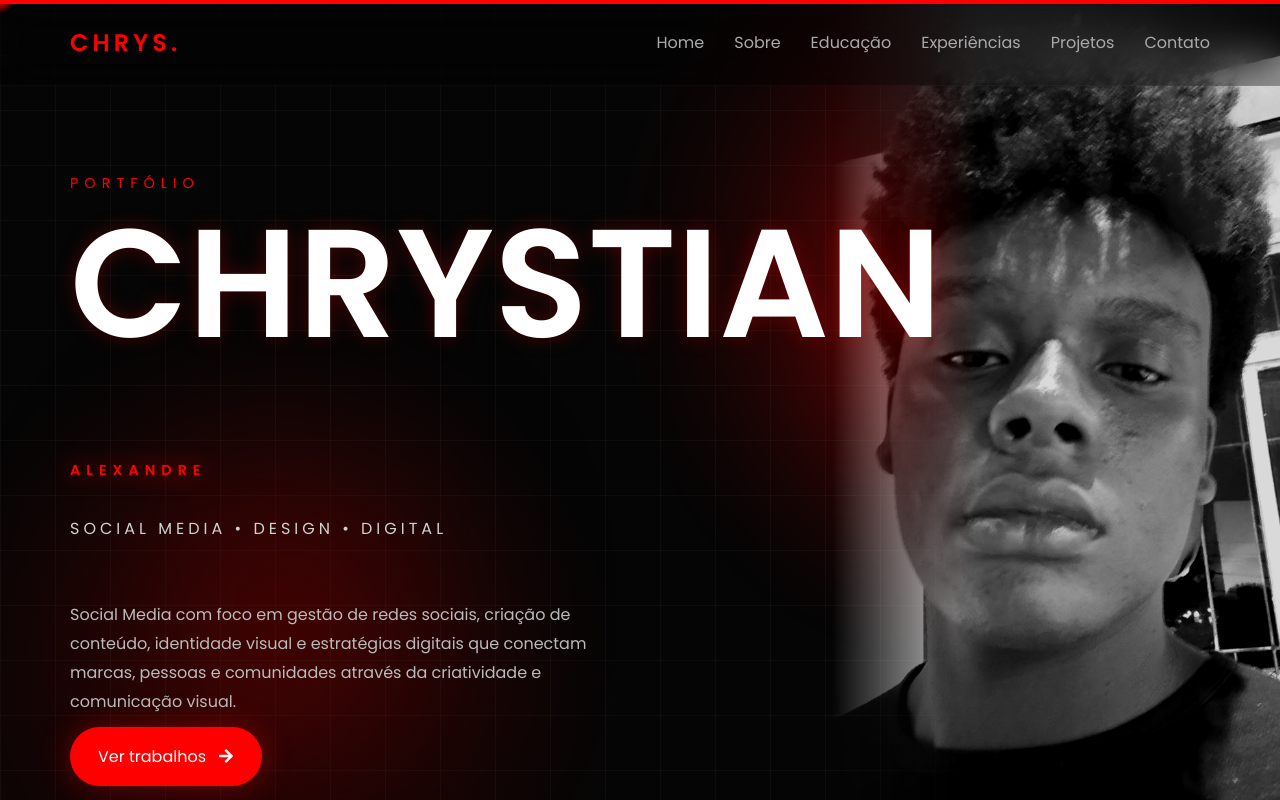
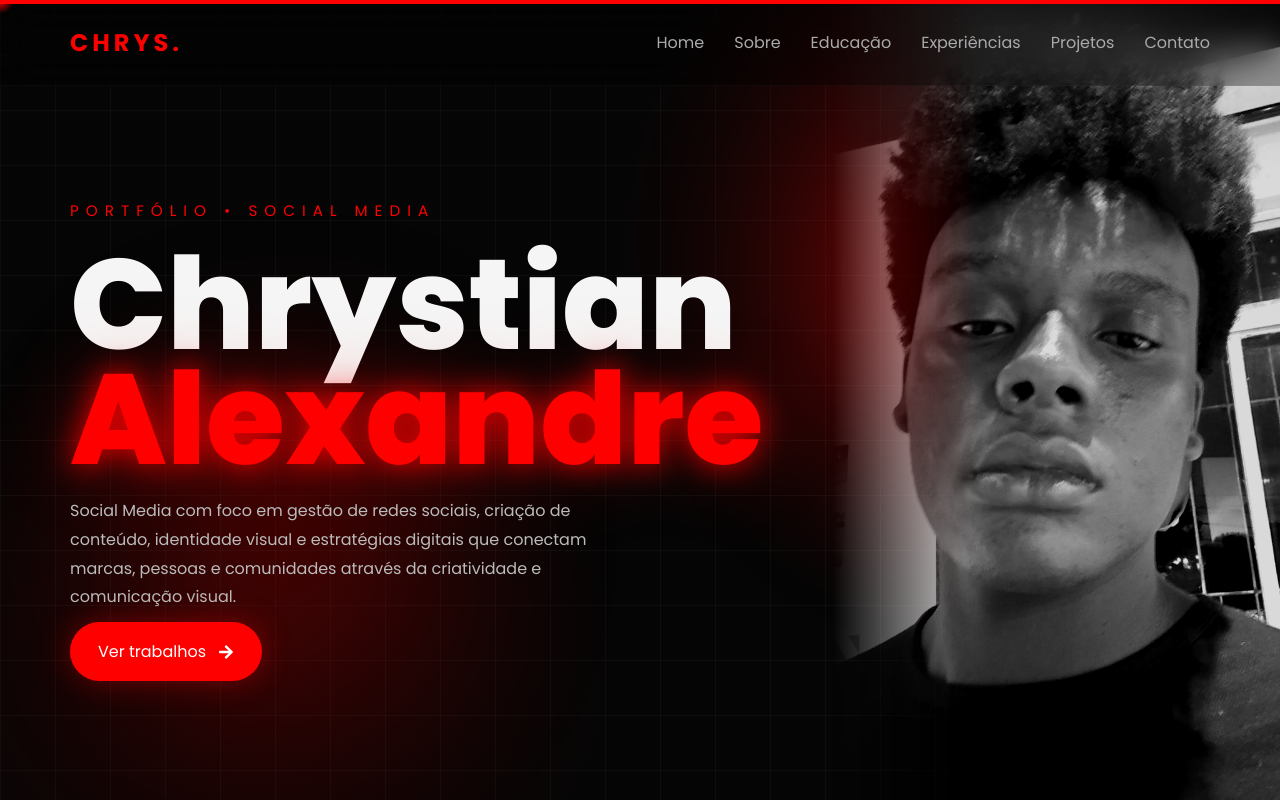
Before and after one commit to sophiahonopato/chrysportfolio, a React (Vite) app: page / in a window 1280 px wide. Shown: the top 800 px of the page. Built offline with nearby package versions, Linux system fonts and the light colour scheme.

Commit message:
arrumei dnv

```diff
--- a/src/App.css
+++ b/src/App.css
@@ -1,10 +1,9 @@
+@import url("https://fonts.googleapis.com/css2?family=Poppins:wght@300;400;500;600;700;800;900&display=swap");
+
 :root {
   --red-main: #ff1a1a;
   --red-dark: #8b0000;
   --bg-main: #050505;
-  --bg-soft: #0d0d0d;
-  --text: #f5f5f5;
-  --muted: #a8a8a8;
 }
 
 * {
@@ -25,14 +24,63 @@ body {
   overflow-x: hidden;
 }
 
+/* INTRO */
+
+.intro-screen {
+  position: fixed;
+
+  inset: 0;
+
+  background: #050505;
+
+  z-index: 999999;
+
+  display: flex;
+  flex-direction: column;
+  align-items: center;
+  justify-content: center;
+}
+
+.intro-screen h1 {
+  font-size: clamp(4rem, 10vw, 9rem);
+
+  color: white;
+
+  line-height: 0.9;
+}
+
+.intro-screen h2 {
+  font-size: clamp(4rem, 10vw, 9rem);
+
+  color: red;
+
+  line-height: 0.9;
+
+  text-shadow:
+    0 0 30px rgba(255,0,0,0.9),
+    0 0 90px rgba(255,0,0,0.4);
+}
+
+.intro-screen p {
+  margin-top: 30px;
+
+  color: #999;
+
+  letter-spacing: 5px;
+}
+
 /* CURSOR */
 
 .cursor {
   position: fixed;
+
   width: 28px;
   height: 28px;
+
   border-radius: 50%;
+
   pointer-events: none;
+
   z-index: 9999;
 
   background:
@@ -61,7 +109,7 @@ body {
 
   transform-origin: left;
 
-  z-index: 9999;
+  z-index: 99999;
 }
 
 /* NAVBAR */
@@ -77,7 +125,7 @@ body {
   justify-content: space-between;
   align-items: center;
 
-  z-index: 200;
+  z-index: 999;
 
   backdrop-filter: blur(20px);
 
@@ -108,8 +156,6 @@ body {
 .desktop-menu a:hover {
   color: white;
 }
-
-/* MENU BUTTON */
 
 .menu-btn {
   display: none;
@@ -142,7 +188,7 @@ body {
 
   gap: 40px;
 
-  z-index: 150;
+  z-index: 800;
 }
 
 .mobile-menu a {
@@ -152,12 +198,6 @@ body {
 
   font-size: 3rem;
   font-weight: 700;
-
-  transition: 0.3s;
-}
-
-.mobile-menu a:hover {
-  color: red;
 }
 
 /* HERO */
@@ -181,55 +221,101 @@ body {
     #050505;
 }
 
-/* HERO INTRO */
+/* GRID */
 
-.hero-intro {
-  position: relative;
+.grid-bg {
+  position: absolute;
+
+  inset: 0;
+
+  background-image:
+    linear-gradient(rgba(255,255,255,0.03) 1px, transparent 1px),
+    linear-gradient(90deg, rgba(255,255,255,0.03) 1px, transparent 1px);
+
+  background-size: 55px 55px;
+}
+
+/* BLURS */
+
+.blur {
+  position: absolute;
+
+  border-radius: 50%;
+
+  filter: blur(100px);
+
+  opacity: 0.5;
+
+  animation: float 8s ease-in-out infinite alternate;
+}
+
+.blur-1 {
+  width: 350px;
+  height: 350px;
+
+  background: red;
+
+  right: 10%;
+  top: 20%;
+}
+
+.blur-2 {
+  width: 250px;
+  height: 250px;
+
+  background: darkred;
+
+  left: 10%;
+  bottom: 10%;
+}
+
+@keyframes float {
+
+  from {
+    transform: translate(0,0);
+  }
+
+  to {
+    transform: translate(40px,-60px);
+  }
+}
+
+/* TITULO */
+
+.eyebrow {
+  color: red;
+
+  letter-spacing: 7px;
+
+  margin-bottom: 25px;
 
   z-index: 2;
 
-  margin-bottom: 50px;
+  position: relative;
+
+  font-size: 0.95rem;
 }
 
-.hero-intro span {
-  color: red;
-
-  letter-spacing: 6px;
-
-  font-size: 0.9rem;
-}
-
-.hero-intro h1 {
-  font-size: clamp(5rem, 12vw, 11rem);
+.hero-title {
+  font-size: clamp(4rem, 10vw, 8rem);
 
   line-height: 0.9;
 
-  margin-top: 20px;
+  z-index: 2;
 
-  font-weight: 900;
+  position: relative;
 
-  color: white;
+  font-weight: 800;
 
-  text-shadow:
-    0 0 20px rgba(255,0,0,0.25);
+  color: #f5f5f5;
 }
 
-.hero-intro h1 span {
+.hero-title span {
   color: red;
 
   text-shadow:
-    0 0 25px rgba(255,0,0,0.9),
-    0 0 70px rgba(255,0,0,0.4);
-}
-
-.hero-intro p {
-  margin-top: 25px;
-
-  color: #d1d1d1;
-
-  letter-spacing: 4px;
-
-  text-transform: uppercase;
+    0 0 30px rgba(255,0,0,0.9),
+    0 0 80px rgba(255,0,0,0.35);
 }
 
 /* FOTO DESKTOP */
@@ -307,69 +393,12 @@ body {
     brightness(0.9);
 }
 
-/* BACKGROUND */
-
-.grid-bg {
-  position: absolute;
-
-  inset: 0;
-
-  background-image:
-    linear-gradient(rgba(255,255,255,0.03) 1px, transparent 1px),
-    linear-gradient(90deg, rgba(255,255,255,0.03) 1px, transparent 1px);
-
-  background-size: 55px 55px;
-}
-
-.blur {
-  position: absolute;
-
-  border-radius: 50%;
-
-  filter: blur(100px);
-
-  opacity: 0.5;
-
-  animation: float 8s ease-in-out infinite alternate;
-}
-
-.blur-1 {
-  width: 350px;
-  height: 350px;
-
-  background: red;
-
-  right: 10%;
-  top: 20%;
-}
-
-.blur-2 {
-  width: 250px;
-  height: 250px;
-
-  background: darkred;
-
-  left: 10%;
-  bottom: 10%;
-}
-
-@keyframes float {
-
-  from {
-    transform: translate(0,0);
-  }
-
-  to {
-    transform: translate(40px,-60px);
-  }
-}
-
-/* HERO DESCRIPTION */
+/* DESCRIÇÃO */
 
 .hero-description {
   max-width: 520px;
 
-  margin-top: 10px;
+  margin-top: 20px;
 
   color: #bbb;
 
@@ -407,12 +436,6 @@ body {
 
   box-shadow:
     0 0 30px rgba(255,0,0,0.35);
-
-  transition: 0.3s;
-}
-
-.primary-btn:hover {
-  transform: translateY(-5px);
 }
 
 /* SECTIONS */
@@ -424,8 +447,6 @@ body {
 .contact {
   padding: 130px 70px;
 }
-
-/* ABOUT */
 
 .about {
   display: grid;
@@ -461,9 +482,6 @@ body {
   border: 1px solid rgba(255,0,0,0.2);
 
   backdrop-filter: blur(20px);
-
-  box-shadow:
-    0 0 60px rgba(255,0,0,0.08);
 }
 
 .glass-card p {
@@ -520,8 +538,6 @@ body {
     linear-gradient(145deg,#111,#070707);
 
   border: 1px solid rgba(255,0,0,0.18);
-
-  transition: 0.3s;
 }
 
 .education-card svg {
@@ -530,12 +546,6 @@ body {
   font-size: 2rem;
 
   margin-bottom: 20px;
-}
-
-.education-card p {
-  color: #ccc;
-
-  line-height: 1.7;
 }
 
 /* WORKS */
@@ -565,8 +575,6 @@ body {
     linear-gradient(145deg,#111,#070707);
 
   border: 1px solid rgba(255,0,0,0.18);
-
-  transition: 0.3s;
 }
 
 .work-number {
@@ -601,8 +609,6 @@ body {
   margin-top: 12px;
 
   color: #999;
-
-  font-size: 0.95rem;
 }
 
 .work-card h4 {
@@ -640,8 +646,6 @@ body {
     linear-gradient(145deg,#111,#070707);
 
   border: 1px solid rgba(255,0,0,0.18);
-
-  transition: 0.3s;
 }
 
 .project-icon {
@@ -663,18 +667,6 @@ body {
   margin-bottom: 25px;
 }
 
-.project-card h3 {
-  font-size: 2rem;
-
-  margin-bottom: 20px;
-}
-
-.project-card p {
-  color: #aaa;
-
-  line-height: 1.8;
-}
-
 /* CONTACT */
 
 .contact {
@@ -689,8 +681,6 @@ body {
   font-size: clamp(3rem,7vw,7rem);
 
   margin-top: 20px;
-
-  line-height: 0.95;
 }
 
 .contact-info {
@@ -719,14 +709,6 @@ body {
   gap: 10px;
 
   text-decoration: none;
-
-  transition: 0.3s;
-}
-
-.contact-info a:hover {
-  transform: translateY(-5px);
-
-  border-color: red;
 }
 
 /* RESPONSIVO */
@@ -769,16 +751,12 @@ body {
     align-items: center;
   }
 
+  .hero-title {
+    font-size: 4.5rem;
+  }
+
   .hero-description {
     max-width: 100%;
-  }
-
-  .hero-intro h1 {
-    font-size: 4rem;
-  }
-
-  .hero-intro {
-    margin-bottom: 40px;
   }
 
   .about {
@@ -816,4 +794,10 @@ body {
 
     justify-content: center;
   }
+
+  .intro-screen p {
+    text-align: center;
+
+    padding: 0 20px;
+  }
 }
--- a/src/App.jsx
+++ b/src/App.jsx
@@ -1,5 +1,11 @@
 import { useEffect, useState } from "react";
-import { motion, useScroll, useTransform } from "framer-motion";
+import {
+  motion,
+  AnimatePresence,
+  useScroll,
+  useTransform,
+} from "framer-motion";
+
 import Lenis from "lenis";
 
 import {
@@ -115,6 +121,8 @@ export default function App() {
 
   const [menuOpen, setMenuOpen] = useState(false);
 
+  const [loading, setLoading] = useState(true);
+
   const [mouse, setMouse] = useState({
     x: 0,
     y: 0,
@@ -146,17 +154,92 @@ export default function App() {
 
     window.addEventListener("mousemove", moveMouse);
 
+    const timer = setTimeout(() => {
+      setLoading(false);
+    }, 3200);
+
     return () => {
+      clearTimeout(timer);
+
       window.removeEventListener("mousemove", moveMouse);
+
       lenis.destroy();
     };
   }, []);
 
   return (
+    <>
+      {/* INTRO */}
+
+      <AnimatePresence>
+        {loading && (
+          <motion.div
+            className="intro-screen"
+            exit={{
+              opacity: 0,
+              y: -100,
+            }}
+            transition={{
+              duration: 1,
+            }}
+          >
+            <motion.h1
+              initial={{
+                opacity: 0,
+                y: 100,
+              }}
+              animate={{
+                opacity: 1,
+                y: 0,
+              }}
+              transition={{
+                duration: 1,
+              }}
+            >
+              CHRYSTIAN
+            </motion.h1>
+
+            <motion.h2
+              initial={{
+                opacity: 0,
+                y: 100,
+              }}
+              animate={{
+                opacity: 1,
+                y: 0,
+              }}
+              transition={{
+                duration: 1,
+                delay: 0.2,
+              }}
+            >
+              ALEXANDRE
+            </motion.h2>
+
+            <motion.p
+              initial={{
+                opacity: 0,
+              }}
+              animate={{
+                opacity: 1,
+              }}
+              transition={{
+                delay: 0.8,
+              }}
+            >
+              SOCIAL MEDIA • DESIGN • DIGITAL
+            </motion.p>
+          </motion.div>
+        )}
+      </AnimatePresence>
+
       <main>
         {/* PROGRESS */}
 
-      <motion.div className="progress" style={{ scaleX }} />
+        <motion.div
+          className="progress"
+          style={{ scaleX }}
+        />
 
         {/* CURSOR */}
 
@@ -241,31 +324,34 @@ export default function App() {
             animate={{ opacity: 1, x: 0 }}
             transition={{ duration: 1 }}
           >
-          <img src="/chrystian.png" alt="Chrystian" />
+            <img
+              src="/chrystian.png"
+              alt="Chrystian"
+            />
           </motion.div>
 
-        {/* INTRO */}
+          {/* TITULO */}
 
-        <motion.div
-          className="hero-intro"
-          initial={{ opacity: 0, y: 100 }}
+          <motion.p
+            className="eyebrow"
+            initial={{ opacity: 0, y: 30 }}
+            animate={{ opacity: 1, y: 0 }}
+          >
+            PORTFÓLIO • SOCIAL MEDIA
+          </motion.p>
+
+          <motion.h1
+            className="hero-title"
+            initial={{ opacity: 0, y: 90 }}
             animate={{ opacity: 1, y: 0 }}
             transition={{ duration: 1 }}
           >
-          <span>PORTFÓLIO</span>
+            Chrystian
+            <br />
+            <span>Alexandre</span>
+          </motion.h1>
 
-          <h1>
-            CHRYSTIAN
-            <br />
-            <span>ALEXANDRE</span>
-          </h1>
-
-          <p>
-            SOCIAL MEDIA • DESIGN • DIGITAL
-          </p>
-        </motion.div>
-
-        {/* TEXTO */}
+          {/* DESCRIÇÃO */}
 
           <motion.p
             className="hero-description"
@@ -273,10 +359,11 @@ export default function App() {
             animate={{ opacity: 1, y: 0 }}
             transition={{ delay: 0.5 }}
           >
-          Social Media com foco em gestão de redes sociais,
-          criação de conteúdo, identidade visual e estratégias
-          digitais que conectam marcas, pessoas e comunidades
-          através da criatividade e comunicação visual.
+            Social Media com foco em gestão de redes
+            sociais, criação de conteúdo, identidade
+            visual e estratégias digitais que conectam
+            marcas, pessoas e comunidades através da
+            criatividade e comunicação visual.
           </motion.p>
 
           {/* FOTO MOBILE */}
@@ -287,7 +374,10 @@ export default function App() {
             animate={{ opacity: 1, y: 0 }}
             transition={{ duration: 1 }}
           >
-          <img src="/chrystian.png" alt="Chrystian" />
+            <img
+              src="/chrystian.png"
+              alt="Chrystian"
+            />
           </motion.div>
 
           {/* BOTÃO */}
@@ -311,27 +401,31 @@ export default function App() {
             <p>01 / SOBRE</p>
 
             <h2>
-            Comunicação visual com estratégia e presença digital.
+              Comunicação visual com estratégia e
+              presença digital.
             </h2>
           </div>
 
           <div className="glass-card">
             <p>
               Tenho 17 anos e atuo como Social Media,
-            desenvolvendo projetos voltados à comunicação
-            digital, identidade visual e produção criativa.
+              desenvolvendo projetos voltados à
+              comunicação digital, identidade visual
+              e produção criativa.
             </p>
 
             <p>
-            Já participei de projetos sociais, páginas digitais
-            e iniciativas voltadas à criação de conteúdo,
-            gestão de redes sociais e construção de presença online.
+              Já participei de projetos sociais,
+              páginas digitais e iniciativas voltadas
+              à criação de conteúdo, gestão de redes
+              sociais e construção de presença online.
             </p>
 
             <p>
-            Tenho interesse em design, cultura digital,
-            branding, edição visual e estratégias criativas
-            capazes de gerar conexão, impacto e autenticidade.
+              Tenho interesse em design, cultura
+              digital, branding, edição visual e
+              estratégias criativas capazes de gerar
+              conexão, impacto e autenticidade.
             </p>
 
             <div className="skills">
@@ -344,7 +438,10 @@ export default function App() {
 
         {/* EDUCAÇÃO */}
 
-      <section className="education" id="education">
+        <section
+          className="education"
+          id="education"
+        >
           <div className="title-area center">
             <p>02 / EDUCAÇÃO</p>
 
@@ -377,7 +474,9 @@ export default function App() {
           <div className="title-area center">
             <p>03 / EXPERIÊNCIAS</p>
 
-          <h2>Projetos e trabalhos desenvolvidos.</h2>
+            <h2>
+              Projetos e trabalhos desenvolvidos.
+            </h2>
           </div>
 
           <div className="work-list">
@@ -388,7 +487,8 @@ export default function App() {
                 whileHover={{
                   y: -18,
                   scale: 1.02,
-                boxShadow: "0 25px 80px rgba(255,0,0,0.25)",
+                  boxShadow:
+                    "0 25px 80px rgba(255,0,0,0.25)",
                 }}
                 onMouseEnter={() => setHover(true)}
                 onMouseLeave={() => setHover(false)}
@@ -417,7 +517,10 @@ export default function App() {
 
         {/* PROJETOS */}
 
-      <section className="projects" id="projects">
+        <section
+          className="projects"
+          id="projects"
+        >
           <div className="title-area center">
             <p>04 / PROJETOS</p>
 
@@ -434,7 +537,8 @@ export default function App() {
                 whileHover={{
                   y: -18,
                   scale: 1.03,
-                boxShadow: "0 25px 80px rgba(255,0,0,0.25)",
+                  boxShadow:
+                    "0 25px 80px rgba(255,0,0,0.25)",
                 }}
                 onMouseEnter={() => setHover(true)}
                 onMouseLeave={() => setHover(false)}
@@ -453,7 +557,10 @@ export default function App() {
 
         {/* CONTATO */}
 
-      <section className="contact" id="contact">
+        <section
+          className="contact"
+          id="contact"
+        >
           <p className="eyebrow">
             05 / CONTATO
           </p>
@@ -480,5 +587,6 @@ export default function App() {
           </div>
         </section>
       </main>
+    </>
   );
 }
```
Lines whose indentation alone changed are shown as unchanged.
